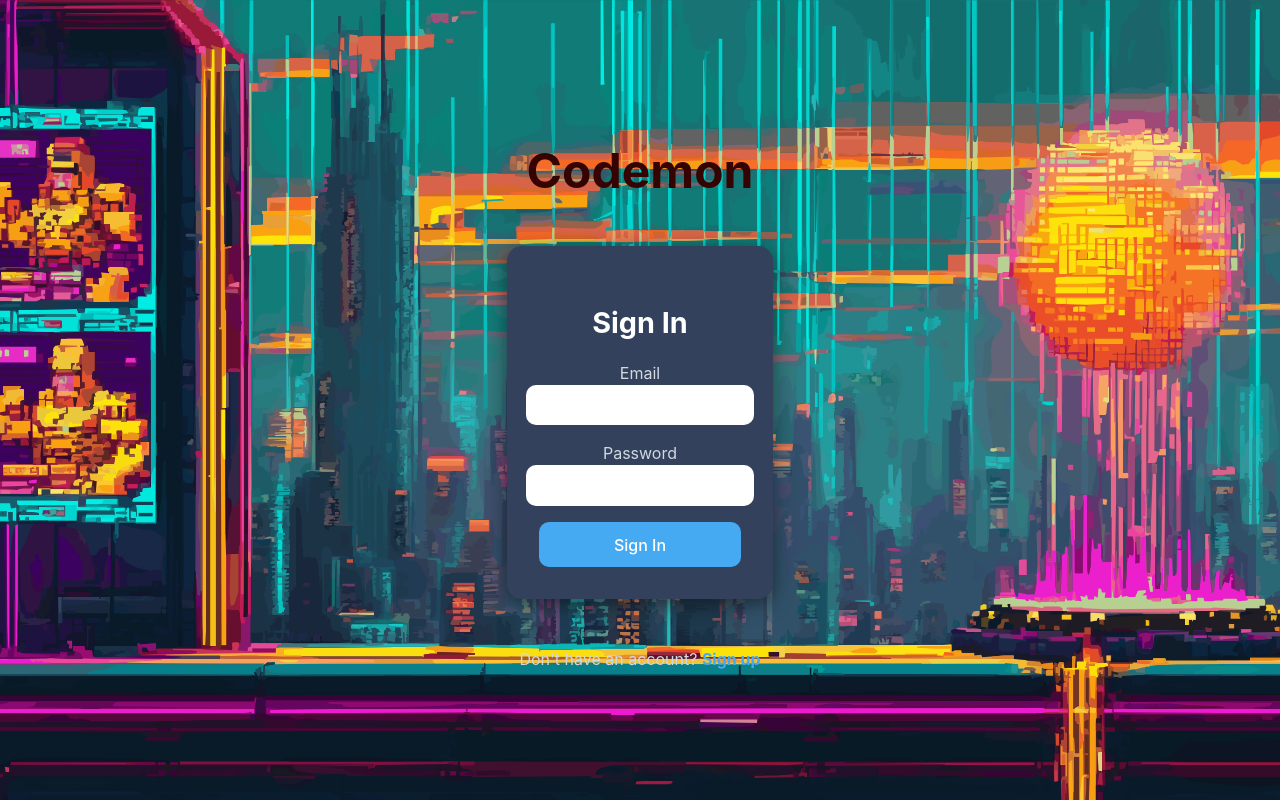
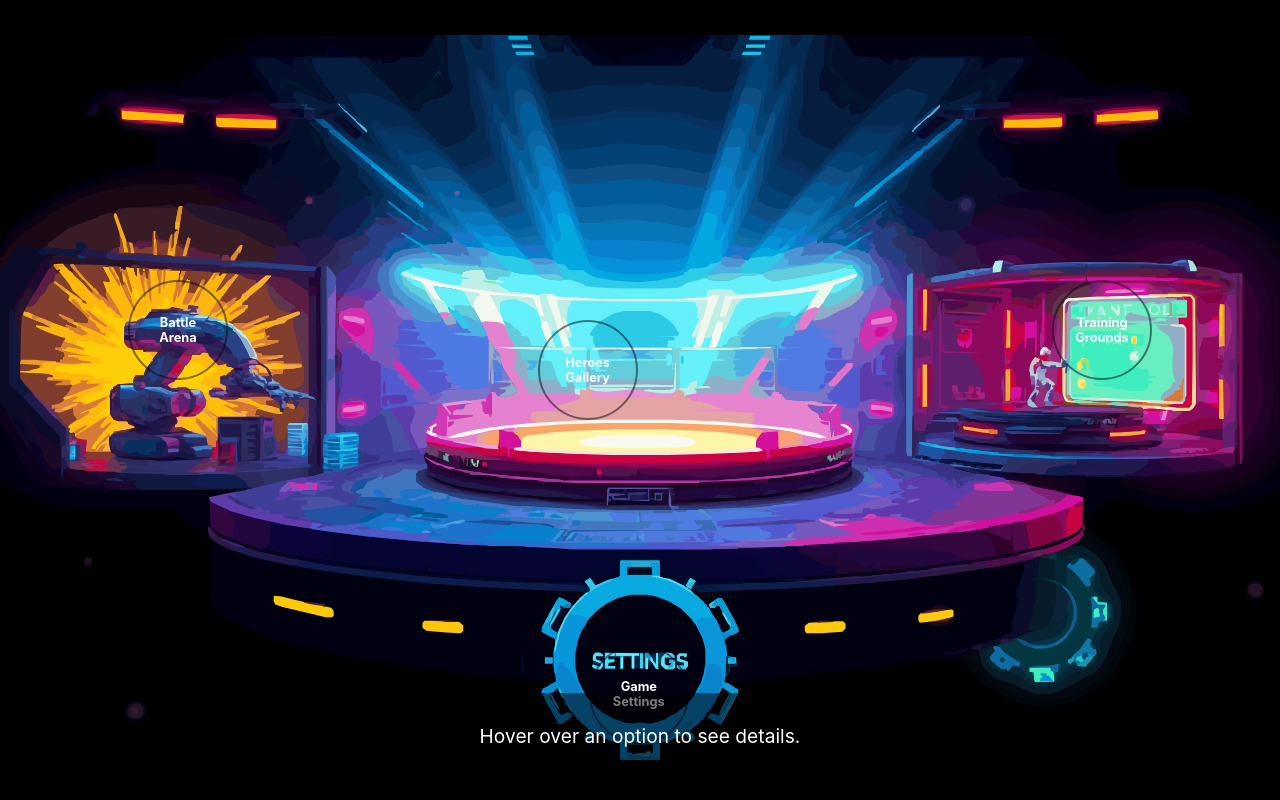
Before and after one commit to Rov95/Codemon, a React (Vite) app in the folder client/: page / in a window 1280 px wide. Built offline with nearby package versions, Linux system fonts and the light colour scheme.

Commit message:
routed added

```diff
--- a/client/src/App.tsx
+++ b/client/src/App.tsx
@@ -1,35 +1,71 @@
-import React, { useState, useEffect } from 'react';
-import Welcome from './pages/Auth/Welcome/Welcome';
+import React
+// { useState, useEffect }
+from 'react';
+// import Welcome from './pages/Auth/Welcome/Welcome';
 import { BrowserRouter as Router, Routes, Route, Navigate } from 'react-router-dom';
 import MainMenu from './pages/main-menu/MainMenu';
+import HeroesGallery from './pages/HeroesGallery/heroesGallery';
 import './App.css';
 
 const App: React.FC = () => {
-  const [isSignedIn, setIsSignedIn] = useState<boolean>(() => {
-    return JSON.parse(localStorage.getItem('isSignedIn') || 'false');
-  });
+  // const [isSignedIn, setIsSignedIn] = useState<boolean>(() => {
+  //   return JSON.parse(localStorage.getItem('isSignedIn') || 'false');
+  // });
 
-  useEffect(() => {
-    localStorage.setItem('isSignedIn', JSON.stringify(isSignedIn));
-  }, [isSignedIn]);
+  // useEffect(() => {
+  //   localStorage.setItem('isSignedIn', JSON.stringify(isSignedIn));
+  // }, [isSignedIn]);
 
-  const PrivateRoute: React.FC<{ children: JSX.Element }> = ({ children }) => {
-    return isSignedIn ? children : <Navigate to="/" />;
-  };
+  // const PrivateRoute: React.FC<{ children: JSX.Element }> = ({ children }) => {
+  //   return isSignedIn ? children : <Navigate to="/" />;
+  // };
 
   return (
     <Router>
       <Routes>
-        <Route
+        {/* <Route
           path="/"
           element={<Welcome setIsSignedIn={setIsSignedIn} />}
+        /> */}
+        <Route
+          // path="/dashboard"
+          path='/'//tenemos que eliminar esta linea una ves el back este listo
+          element={
+            // <PrivateRoute>
+              <MainMenu />
+            // </PrivateRoute>
+          }
         />
         <Route
-          path="/dashboard"
+          path="/heroes-gallery"
           element={
-            <PrivateRoute>
-              <MainMenu />
-            </PrivateRoute>
+            // <PrivateRoute>
+              <HeroesGallery />
+            // </PrivateRoute>
+          }
+        />
+        <Route
+          path="/battle-arena"
+          element={
+            // <PrivateRoute>
+              <div>Battle Arena Page Coming Soon!</div>
+            // </PrivateRoute>
+          }
+        />
+        <Route
+          path="/training-grounds"
+          element={
+            // <PrivateRoute>
+              <div>Training-grounds Page Coming Soon!</div>
+            // </PrivateRoute>
+          }
+        />
+        <Route
+          path="/settings"
+          element={
+            // <PrivateRoute>
+              <div>Settings Page Coming Soon!</div>
+            // </PrivateRoute>
           }
         />
       </Routes>
--- a/client/src/interfaces/Option.tsx
+++ b/client/src/interfaces/Option.tsx
@@ -1,4 +1,5 @@
 export interface Option {
     title: string,
     description: string,
+    route: string,
 }
--- /dev/null
+++ b/client/src/pages/HeroesGallery/HeroCard/heroCard.tsx
@@ -0,0 +1,21 @@
+import React from 'react';
+import './styles.css';
+
+interface Hero {
+    id: number;
+    name: string;
+    description: string;
+    image: string;
+}
+
+const HeroCard: React.FC<{ hero: Hero }> = ({ hero }) => {
+    return (
+        <div className="hero-card">
+        <img src={hero.image} alt={hero.name} className="hero-image" />
+        <h2 className="hero-name">{hero.name}</h2>
+        <p className="hero-description">{hero.description}</p>
+        </div>
+    );
+};
+
+export default HeroCard;
--- /dev/null
+++ b/client/src/pages/HeroesGallery/heroesGallery.tsx
@@ -0,0 +1,36 @@
+import React from 'react';
+import './styles.css';
+import HeroCard from './HeroCard/heroCard';
+
+const heroes = [
+    {
+        id: 1, name: 'Tank',
+        description: 'A strong and brave fighter.',
+        image: '/assets/heavy.png'
+    },
+    {
+        id: 2, name: 'Demon',
+        description: 'A master of magical spells.',
+        image: '/assets/mage.png'
+    },
+    {
+        id: 3, name: 'Ninja',
+        description: 'A sharpshooter with unparalleled accuracy.',
+        image: '/assets/archer.png'
+    },
+];
+
+const HeroesGallery: React.FC = () => {
+    return (
+        <div className="heroes-gallery-container">
+        <h1>Heroes Gallery</h1>
+        <div className="heroes-grid">
+            {heroes.map((hero) => (
+            <HeroCard key={hero.id} hero={hero} />
+            ))}
+        </div>
+        </div>
+    );
+};
+
+export default HeroesGallery;
--- a/client/src/pages/main-menu/MainMenu.tsx
+++ b/client/src/pages/main-menu/MainMenu.tsx
@@ -1,29 +1,35 @@
 import { useState } from 'react';
+import { useNavigate } from 'react-router-dom';
 import './MainMenu.css';
 import { Option } from '../../interfaces/Option';
-import LogoutButton from '../main-menu/LogOutButton/logOut';
+// import LogoutButton from '../main-menu/LogOutButton/logOut';
 
 const menuOptions: Option[] = [
   {
     title: 'Battle Arena',
     description: 'Engage in thrilling combat and prove your strength!',
+    route: '/battle-arena',
   },
   {
     title: 'Training Grounds',
     description: 'Hone your skills and master your techniques here.',
+    route: '/training-grounds',
   },
   {
     title: 'Heroes Gallery',
     description: 'Browse and select your legendary heroes for the battle.',
+    route: '/heroes-gallery',
   },
   {
     title: 'Game Settings',
     description: 'Personalize your gaming experience just the way you like.',
+    route: '/settings',
   },
 ];
 
 const MainMenu = () => {
   const [propDescription, setPropDescription] = useState('Hover over an option to see details.');
+  const navigate = useNavigate();
 
   return (
     <div id="main-container">
@@ -33,6 +39,7 @@ const MainMenu = () => {
           className={`menu-button button-${index + 1}`}
           onMouseEnter={() => setPropDescription(option.description)}
           onMouseLeave={() => setPropDescription('Hover over an option to see details.')}
+          onClick={() => navigate(option.route)} // Navigate to the corresponding route
         >
           {option.title}
         </button>
@@ -40,7 +47,7 @@ const MainMenu = () => {
       <div className="description-container">
         <p>{propDescription}</p>
       </div>
-      <LogoutButton />
+      {/* <LogoutButton /> */}
     </div>
   );
 };
```
Also changed, not shown: client/src/assets/settings.svg (added), client/src/assets/training.svg (added), client/src/pages/HeroesGallery/HeroCard/styles.css (added), client/src/pages/HeroesGallery/styles.css (added).
